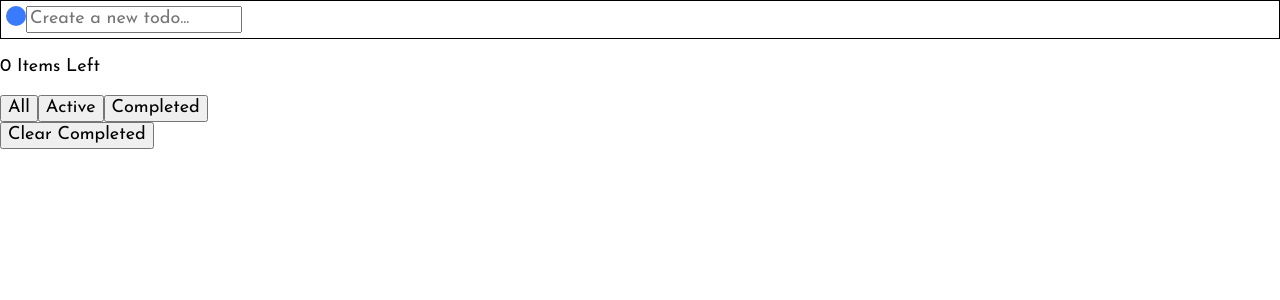
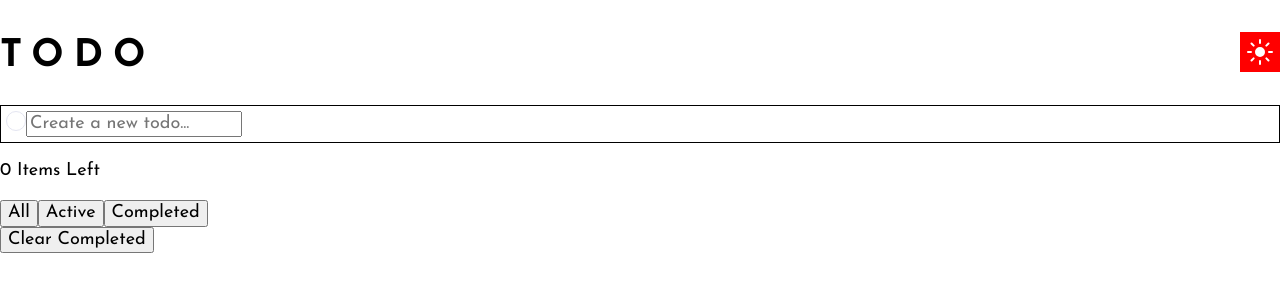
Before and after one commit to walkeralfaro/FrontendMentor_Todo_App, a React (Vite) app: page / in a window 1280 px wide. Shown: the top 300 px of the page. Built offline with nearby package versions, Linux system fonts and the light colour scheme.

Commit message:
add todo sass styles

```diff
--- a/src/App.jsx
+++ b/src/App.jsx
@@ -1,8 +1,19 @@
 
+import { useState } from 'react';
+import { Header } from './components/Header'
 import { TodoApp } from './components/TodoApp'
 
 export const App = () => {
+  const [theme, setTheme] = useState(true);
+
   return (
-    <TodoApp />
+    <>
+      <Header
+        changeTheme={() => setTheme(!theme)}
+        theme={theme}
+      />
+      <TodoApp />
+
+    </>
   )
 }
--- a/src/components/Check.jsx
+++ b/src/components/Check.jsx
@@ -1,14 +1,24 @@
 import styles from "../scss/components/Check.module.scss";
-import imgCheck from "../images/icon-check.svg";
+import clsx from "clsx";
 
 export const Check = ({ isCompleted, handleCheck }) => {
 
+  const checkStyles = clsx ({
+    [styles.check]: true,
+    [styles.check_hover]: !isCompleted,
+    [styles.check_completed]: isCompleted
+  })
+
+  const imgCheckStyles = clsx ({
+    [styles.imgCheck]:isCompleted,
+  })
+
   return (
     <div
-      className={styles.todo_complete_input}
+      className={checkStyles}
       onClick={handleCheck}
     >
-      { isCompleted ? <img src={imgCheck} alt="image_check"/> : null }
+      <div className={imgCheckStyles}></div>
     </div>
   )
 }
--- /dev/null
+++ b/src/components/Header.jsx
@@ -0,0 +1,26 @@
+
+import clsx from "clsx";
+import { useState } from "react";
+import styles  from "../scss/components/Header.module.scss";
+
+export const Header = ({ changeTheme, theme }) => {
+
+  const header_theme_icon = clsx({
+    [styles.lightTheme]: true,
+    [styles.darkTheme]: !theme
+
+  })
+
+  return (
+    <div className={styles.header_container}>
+      <h1 className={styles.header_h1}>todo</h1>
+      <div className={styles.header_theme}>
+        <div
+          onClick={changeTheme}
+          className={header_theme_icon}
+        >
+        </div>
+      </div>
+    </div>
+  )
+}
--- a/src/components/Todo.jsx
+++ b/src/components/Todo.jsx
@@ -18,7 +18,6 @@
       {...draggableProvided.dragHandleProps}
       ref={innerRef}
     >
-
       <Check handleCheck={ () => changeStateTodo(id) } isCompleted={completed} />
 
       <div
--- a/src/scss/base/_globals.scss
+++ b/src/scss/base/_globals.scss
@@ -24,9 +24,7 @@
 
 h1, h2, h3 {
     font-family: v.$font;
-    font-weight: 300;
     text-align: center;
-
 }
 
 h1 {
--- a/src/scss/base/_variables.scss
+++ b/src/scss/base/_variables.scss
@@ -14,7 +14,7 @@
 // Colors:
 // Primary:
 $Bright_Blue: hsl(220, 98%, 61%);
-$Check_Background: linear-gradient (hsl(192, 100%, 67%), hsl(280, 87%, 65%));
+$Check_Background: linear-gradient( to right, hsl(192, 100%, 67%) , hsl(280, 87%, 65%));
 
 // Light Theme
 $Very_Light_Gray: hsl(0, 0%, 98%);
@@ -31,3 +31,8 @@
 $Dark_Grayish_Blue: hsl(234, 11%, 52%);
 $Very_Dark_Grayish_Blue: hsl(233, 14%, 35%);
 $Very_Dark_Grayish_Blue: hsl(237, 14%, 26%);
+
+$LightTheme_Background: $Very_Light_Gray;
+$DarkTheme_Background: $Very_Dark_Blue;
+
+// $Background
--- a/src/scss/components/Check.module.scss
+++ b/src/scss/components/Check.module.scss
@@ -1,11 +1,36 @@
 @use '../base/variables' as v;
 
-.todo_complete_input {
-  background-color: v.$Bright_Blue;
-  height: 20px;
-  width: 20px;
+.check {
+  width: 2rem;
+  height: 2rem;
+
   border-radius: 50%;
-  text-align: center;
+  border: 1px solid v.$Very_Light_Grayish_Blue;
+
   cursor: pointer;
   user-select: none;
 }
+
+.check_hover {
+  &:hover {
+    background:
+      linear-gradient(v.$LightTheme_Background, v.$LightTheme_Background) padding-box,
+      v.$Check_Background border-box;
+    border: 1px solid transparent;
+  }
+}
+
+.check_completed {
+  border: none;
+  background: v.$Check_Background;
+}
+
+.imgCheck {
+  width: 2rem;
+  height: 2rem;
+
+  background-image: url('../../images/icon-check.svg');
+  background-size:1rem;
+  background-repeat: no-repeat;
+  background-position: center;
+}
--- /dev/null
+++ b/src/scss/components/Header.module.scss
@@ -0,0 +1,31 @@
+@use '../base/variables' as v;
+
+.header_container {
+  display: flex;
+  align-items: center;
+  justify-content: space-between;
+}
+
+.header_h1{
+  text-transform: uppercase;
+  letter-spacing: 1rem;
+  padding-top: 1rem;
+}
+
+.header_theme {
+  background-color: red;
+  cursor: pointer;
+  user-select: none;
+}
+
+.lightTheme {
+  background-image: url('../../images/icon-sun.svg');
+  width: 4rem;
+  height: 4rem;
+  background-repeat: no-repeat;
+  background-position: center;
+}
+
+.darkTheme {
+  background-image: url('../../images/icon-moon.svg');
+}
--- a/src/scss/components/Todo.module.scss
+++ b/src/scss/components/Todo.module.scss
@@ -1,4 +1,8 @@
+@use '../base/variables' as v;
+
 .todo_container{
+  background-color: v.$Very_Dark_Desaturated_Blue;
+
   display: flex;
   border: 1px solid black;
   padding: 5px;
```
